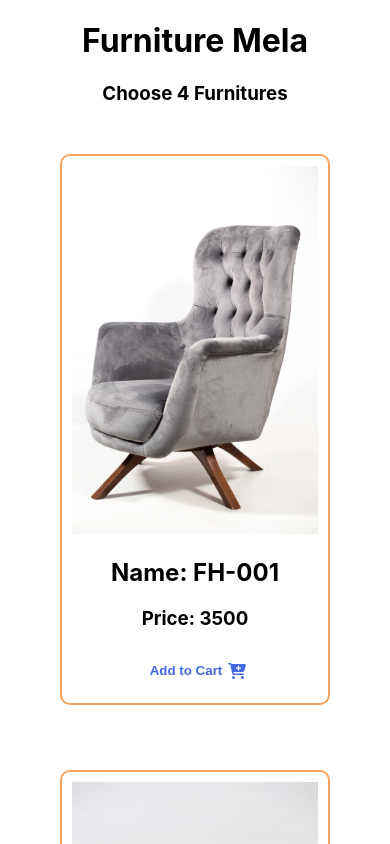
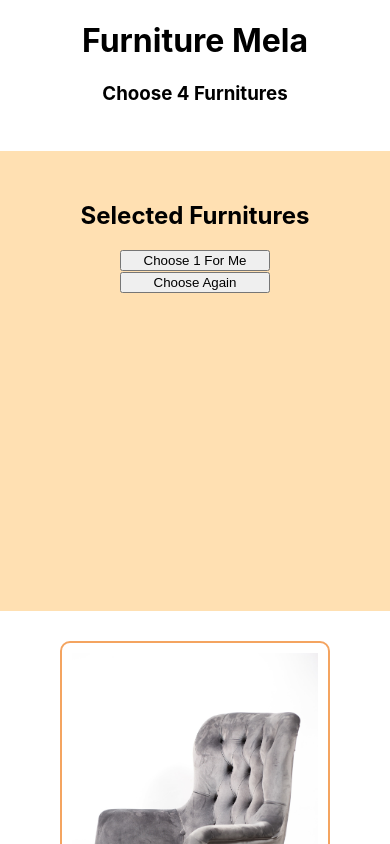
Before and after one commit to mahbub-sakib/mahbub-assignment-8, a React (Create React App) app: page / in a window 390 px wide. Shown: the top 844 px of the page. Built offline with nearby package versions, Linux system fonts and the light colour scheme.

Commit message:
some responsive adjustments

```diff
--- a/public/index.html
+++ b/public/index.html
@@ -1,14 +1,12 @@
 <!DOCTYPE html>
 <html lang="en">
+
 <head>
   <meta charset="utf-8" />
   <link rel="icon" href="%PUBLIC_URL%/favicon.ico" />
   <meta name="viewport" content="width=device-width, initial-scale=1" />
   <meta name="theme-color" content="#000000" />
-    <meta
-      name="description"
-      content="Web site created using create-react-app"
-    />
+  <meta name="description" content="Web site created using create-react-app" />
   <link rel="apple-touch-icon" href="%PUBLIC_URL%/logo192.png" />
   <!--
       manifest.json provides metadata used when your web app is installed on a
@@ -24,8 +22,9 @@
       work correctly both with client-side routing and a non-root public URL.
       Learn how to configure a non-root public URL by running `npm run build`.
     -->
-    <title>React App</title>
+  <title>Furniture Mela</title>
 </head>
+
 <body>
   <noscript>You need to enable JavaScript to run this app.</noscript>
   <div id="root"></div>
@@ -40,4 +39,5 @@
       To create a production bundle, use `npm run build` or `yarn build`.
     -->
 </body>
+
 </html>
--- a/src/components/Furniture/Furniture.css
+++ b/src/components/Furniture/Furniture.css
@@ -18,7 +18,6 @@
     align-items: center;
     justify-content: center;
     color: royalblue;
-
 }
 
 .btn-cart {
--- a/src/components/Mela/Mela.css
+++ b/src/components/Mela/Mela.css
@@ -27,11 +27,15 @@
 @media screen and (max-width:1100px) {
     .main-container {
         display: flex;
-        flex-direction: column;
+        flex-direction: column-reverse;
         position: relative;
     }
 
     .furniture-container {
         grid-template-columns: repeat(1, 1fr);
     }
+
+    .cart-container {
+        position: static;
+    }
 }
```
Lines whose indentation alone changed are shown as unchanged.
